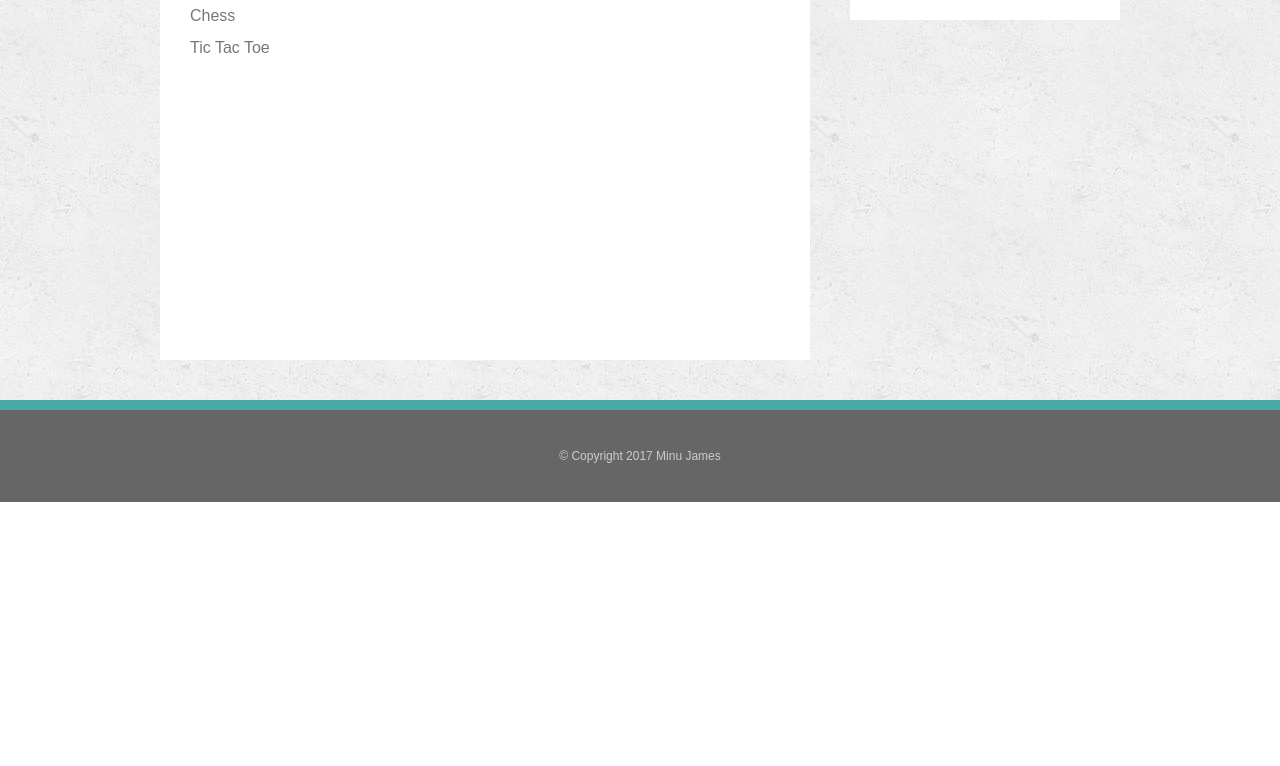
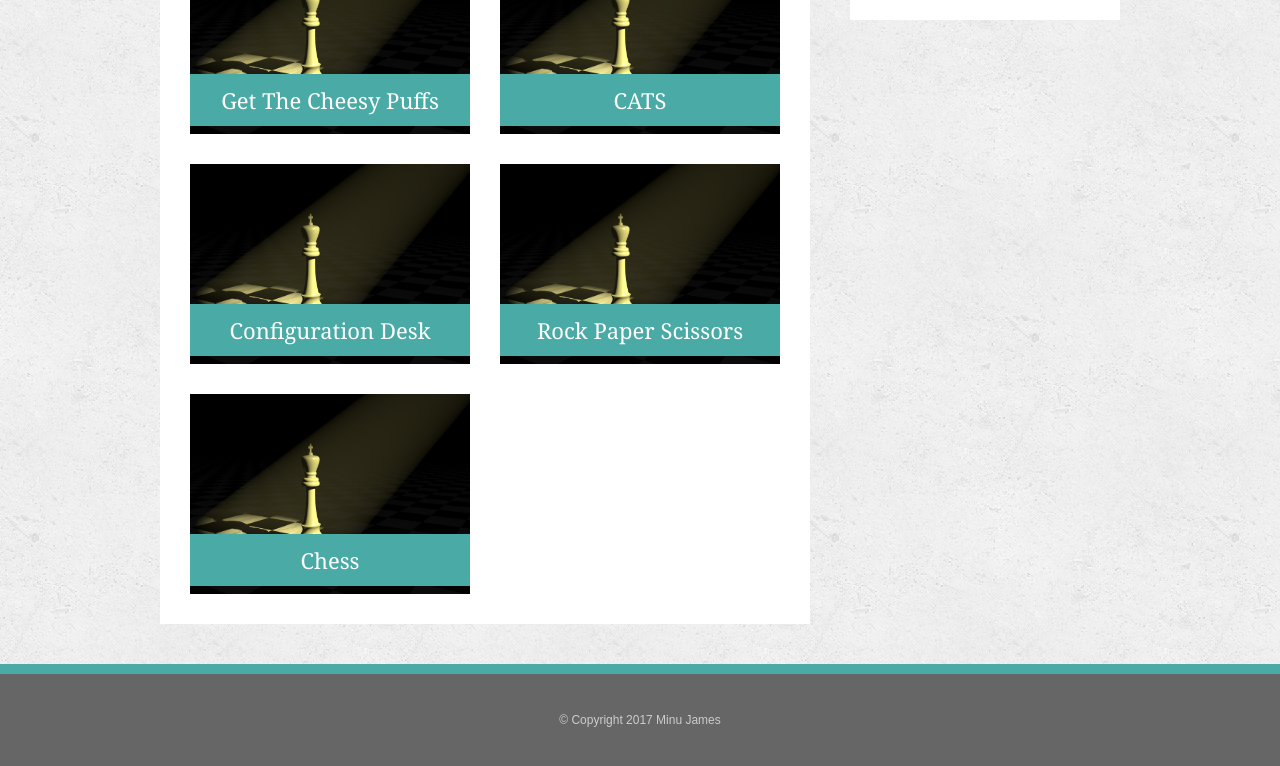
Before and after one commit to minujames/Basic-Portfolio, a plain HTML site: page portfolio.html in a window 1280 px wide. Shown: the part 314-1080 px from the top of the page. Before the commit the page ends 816 px from the top, so only its background shows below. Drawn offline with Linux system fonts and the light colour scheme.

Commit message:
modifying contact and portfolio pages

```diff
--- a/assets/css/style.css
+++ b/assets/css/style.css
@@ -47,7 +47,7 @@ h1
   overflow: auto;
 }
 
-#content-div{
+#content-section{
   color: #777777;
   margin: 0 auto;
   width: 960px;
@@ -59,12 +59,28 @@ h1
   margin: 40px auto;
   float: left;
   width: 590px;
-  height: 480px;
+  height: 100%;
   background-color: #ffffff;
 }
 
+
+
+/*#main-section{
+  padding: 30px 30px;
+  margin: 40px auto;
+  float: left;
+  width: 650px;
+  height: 100%;
+  background-color: #ffffff;
+}*/
+
+/*#main-heading{
+  padding: 30px 30px;
+}*/
+
 #aboutme-content-div{
   margin: 25px 0 0 0;
+  /*padding: 0 30px 30px 30px;*/
 }
 
 #side-section{
@@ -105,7 +121,6 @@ h1,h2,h3,h4,h5,h6{
 h2, h3{
   color: #4aaaa5;
   font-weight: bold;
-  /*margin: 0 0 20px 0;*/
 }
 
 h2{
@@ -160,3 +175,68 @@ footer{
   display: block;
   clear:both;
 }
+
+.project{
+width: 280px;
+height: 200px;
+background-color: yellow;
+margin-top: 30px;
+  background-size: 280px 200px;
+}
+
+.project-left{
+  float: left;
+}
+
+.project-right{
+  float: right;
+}
+
+.project-name{
+  padding: 10px 0;
+  background-color: #4aaaa5;
+  color: #ffffff;
+  font-size: 22px;
+  font-family: 'Georgia', Times, Times New Roman, serif;
+  text-align: center;
+  margin-top: 140px;
+}
+
+#portfolio-gallery{
+  overflow: auto;
+}
+
+#cheesy-puff-div{
+  background-image: url(../images/chess.png);
+}
+
+#cats-div{
+  background-image: url(../images/chess.png);
+}
+
+#configuration-div{
+  background-image: url(../images/chess.png);
+}
+
+#rockpaper-div{
+  background-image: url(../images/chess.png);
+}
+
+#chess-div{
+  background-image: url(../images/chess.png);
+}
+
+#contact-div{
+  margin-top: 20px;
+}
+
+input[type=text]
+{
+  width: 100%;
+  height: 30px;
+}
+
+input[type=submit]
+{
+
+}
--- a/portfolio.html
+++ b/portfolio.html
@@ -5,11 +5,9 @@
     <meta charset="utf-8">
     <link rel="stylesheet" type="text/css" href="assets/css/reset.css">
     <link rel="stylesheet" type="text/css" href="assets/css/style.css">
-
   </head>
 
   <body>
-
     <header >
       <div id ="header-div">
         <section id="name-section">
@@ -18,15 +16,15 @@
 
         <section id="link-section">
           <span  class="vertical-division">
-            <a id="about-link" href="#">About</a>
+            <a id="about-link" href="index.html">About</a>
           </span>
 
           <span  class="vertical-division">
-            <a id="portfolio-link" href="#">Portfolio</a>
+            <a id="portfolio-link" href="Portfolio.html">Portfolio</a>
           </span>
 
           <span>
-            <a id="contact-link" href="#">Contact</a>
+            <a id="contact-link" href="contact.html">Contact</a>
           </span>
         </section>
       </div>
@@ -34,16 +32,54 @@
     <hr>
 
     <div id="page-div" class=".clearfix">
-      <div id="content-div">
+      <div id="content-section">
         <section id="main-section">
+          <!-- <section id = "main-heading"> -->
           <h2>Portfolio</h2>
           <hr>
-          <section id="Portfolio-section">
-            <div>CATS</div>
-            <div>Configuration Desk</div>
-            <div>Rock Paper Scissors</div>
-            <div>Chess</div>
-            <div>Tic Tac Toe</div>
+          <!-- </section> -->
+
+          <section id="portfolio-gallery">
+            <a href="https://github.com/minujames/minujames.github.io" target="_blank">
+              <div  id="cheesy-puff-div"  class="project project-left" >
+                <section class="project-name" style="z-index: 1">
+                  Get The Cheesy Puffs
+                </section>
+              </div>
+            </a>
+
+            <a href="https://github.com/minujames/minujames.github.io" target="_blank">
+              <div id="cats-div" class="project project-right">
+                <section class="project-name">
+                  CATS
+                </section>
+              </div>
+            </a>
+
+            <a href="https://github.com/minujames/minujames.github.io" target="_blank">
+              <div id="configuration-div" class="project project-left">
+
+                <section class="project-name">
+                  Configuration Desk
+                </section>
+              </div>
+            </a>
+
+            <a href="https://github.com/minujames/minujames.github.io" target="_blank">
+              <div id="rockpaper-div" class="project project-right">
+                <section class="project-name">
+                  Rock Paper Scissors
+                </section>
+              </div>
+            </a>
+
+            <a href="https://github.com/minujames/minujames.github.io" target="_blank">
+              <div id="chess-div" class="project project-left">
+                <section class="project-name">
+                  Chess
+                </section>
+              </div>
+            </a>
           </section>
         </section>
 
@@ -51,16 +87,15 @@
           <h3>Connect With Me</h3>
           <hr>
           <section id="media-icons-section">
-            <a href="https://github.com/minujames/minujames.github.io" target="_blank"><img id="git-icon" class="media-icons" src="assets/images/git.png"></a>
-            <a href="https://linkedin.com/in/minujames" target="_blank"><img id="linkedin-icon" class="media-icons" src="assets/images/linkedin.png"></a>
-            <a href="https://stackexchange.com/users/11662815/minu-james" target="_blank"><img id="stackoverflow-icon" class="media-icons" src="assets/images/stackoverflow.png"></a>
+            <a href="https://github.com/minujames/minujames.github.io" target="_blank"><img id="git-icon" class="media-icons" src="assets/images/git.png" alt="git hub icon"></a>
+            <a href="https://linkedin.com/in/minujames" target="_blank"><img id="linkedin-icon" class="media-icons" src="assets/images/linkedin.png" alt="linkedin icon"></a>
+            <a href="https://stackexchange.com/users/11662815/minu-james" target="_blank"><img id="stackoverflow-icon" class="media-icons" src="assets/images/stackoverflow.png" alt="stackoverflow icon"></a>
           </section>
         </section>
       </div>
     </div>
+    <footer class=".clearfix">
+      © Copyright 2017 Minu James
+    </footer>
   </body>
-
-  <footer class=".clearfix">
-    © Copyright 2017 Minu James
-  </footer>
   </html>
```
Also changed, not shown: contact.html (+28 -21 lines), index.html (+14 -11 lines), assets/images/Chess.png (added), 1 other file.
